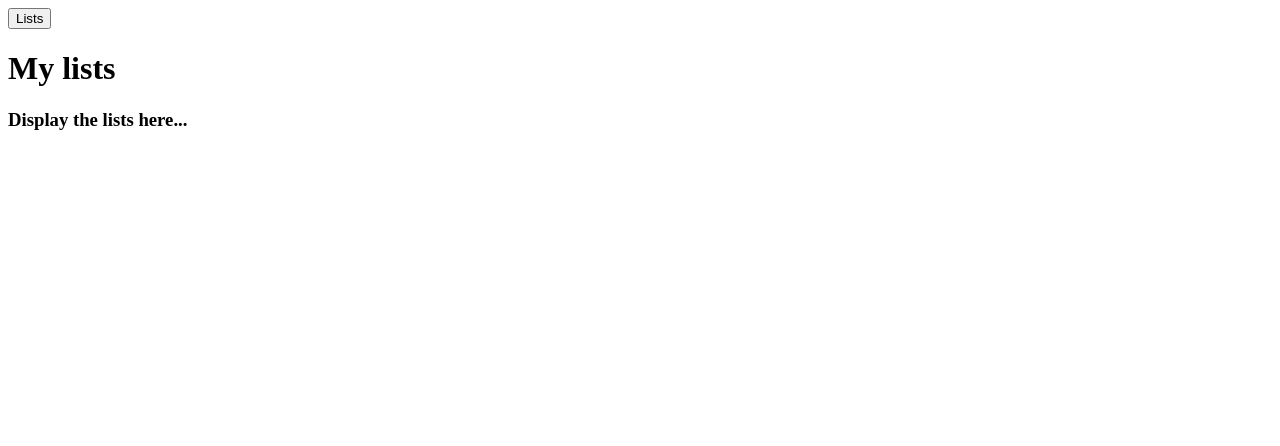
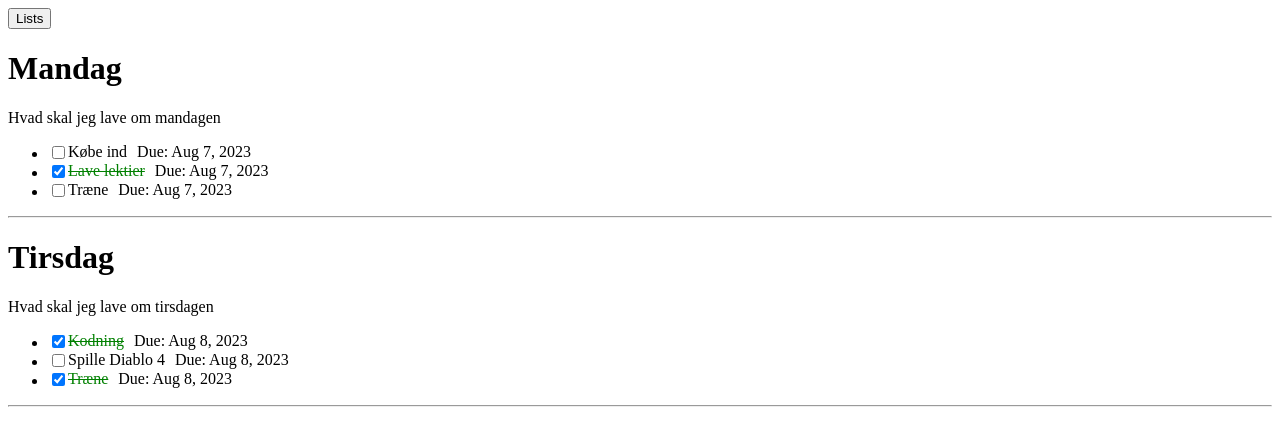
Before and after one commit to HELLO-ITS-REAPER/AngularToDoList, an Angular app: page /Lists in a window 1280 px wide. Shown: the top 446 px of the page. Built offline with nearby package versions, Linux system fonts and the light colour scheme.

Commit message:
Interface, methods, display, checkbox completed

```diff
--- a/src/app/app.module.ts
+++ b/src/app/app.module.ts
@@ -5,6 +5,7 @@ import { AppComponent } from './app.component';
 import { HeaderComponent } from './header/header.component';
 import { AppRoutingModule } from './app-routing.module';
 import { ListsComponent } from './lists/lists.component';
+import { FormsModule } from '@angular/forms';
 
 @NgModule({
   declarations: [
@@ -14,7 +15,8 @@ import { ListsComponent } from './lists/lists.component';
   ],
   imports: [
     BrowserModule,
-    AppRoutingModule
+    AppRoutingModule,
+    FormsModule
   ],
   providers: [],
   bootstrap: [AppComponent]
--- a/src/app/lists/lists.component.css
+++ b/src/app/lists/lists.component.css
@@ -0,0 +1,15 @@
+/* task-list.component.css */
+.completed-task {
+    text-decoration: line-through;
+    color: green;
+  }
+
+/* Adjust spacing between task description and due date */
+ul li label {
+  display: flex;
+  align-items: center;
+}
+
+ul li span {
+  margin-right: 10px; /* Add spacing between task description and checkbox */
+}
--- a/src/app/lists/lists.component.html
+++ b/src/app/lists/lists.component.html
@@ -1,2 +1,14 @@
-<h1>{{title}}</h1>
-<h3>Display the lists here...</h3>
+<div *ngFor="let taskList of taskLists">
+    <h1>{{ taskList.title }}</h1>
+    <p>{{ taskList.description }}</p>
+    <ul>
+        <li *ngFor="let task of taskList.tasks">
+            <label>
+                <input type="checkbox" [(ngModel)]="task.completed" />
+                <span [ngClass]="{'completed-task': task.completed}">{{ task.description }}</span>
+                <span class="due-date" *ngIf="task.dueDate">Due: {{ task.dueDate | date }}</span>
+            </label>
+        </li>
+    </ul>
+    <hr>
+</div>
--- a/src/app/lists/lists.component.ts
+++ b/src/app/lists/lists.component.ts
@@ -1,5 +1,8 @@
-import { Component } from '@angular/core';
+import { Component, OnInit } from '@angular/core';
 import { Title } from '@angular/platform-browser';
+import { LISTS } from '../taskList';
+import { TaskListService } from '../task-list.service';
+import { TaskList } from '../taskList';
 
 @Component({
   selector: 'app-lists',
@@ -7,5 +10,11 @@ import { Title } from '@angular/platform-browser';
   styleUrls: ['./lists.component.css']
 })
 export class ListsComponent {
+  taskLists: TaskList[] = [];
+
+  constructor(private taskListService: TaskListService) { }
+  ngOnInit(): void {
+    this.taskLists = this.taskListService.getAllTaskLists();
+  }
   title = 'My lists';
 }
--- /dev/null
+++ b/src/app/task-list.service.ts
@@ -0,0 +1,57 @@
+import { Injectable } from '@angular/core';
+import { Task, TaskList } from './taskList';
+import { LISTS } from './taskList';
+
+@Injectable({
+  providedIn: 'root'
+})
+export class TaskListService {
+  private taskLists: TaskList[] = [];
+  constructor() { }
+
+  getAllTaskLists(): TaskList[] {
+    return LISTS;
+  }
+
+  addTaskList(newTaskList: TaskList): void {
+    this.taskLists.push(newTaskList);
+  }
+
+  updateTaskList(updatedTaskList: TaskList): void {
+    const taskListIndex = this.taskLists.findIndex((taskList) => taskList.id === updatedTaskList.id);
+    if (taskListIndex !== -1) {
+      this.taskLists[taskListIndex] = updatedTaskList;
+    }
+  }
+
+  updateTask(taskListId: number, updatedTask: Task): void {
+    const taskList = this.taskLists.find((taskList) => taskList.id === taskListId);
+    if (taskList) {
+      const taskIndex = taskList.tasks.findIndex((task) => task.id === updatedTask.id);
+      if (taskIndex !== -1) {
+        taskList.tasks[taskIndex] = updatedTask;
+      }
+    }
+  }
+
+  deleteTaskList(taskListId: number): void {
+    this.taskLists = this.taskLists.filter((taskList) => taskList.id !== taskListId);
+  }
+
+  delteTask(taskListId: number, taskId: number): void {
+    const taskListIndex = this.taskLists.findIndex((taskList) => taskList.id === taskListId);
+    if (taskListIndex !== -1) {
+      const taskIndex = this.taskLists[taskListIndex].tasks.findIndex((task) => task.id === taskId);
+      if (taskIndex !== -1) {
+        this.taskLists[taskListIndex].tasks.splice(taskIndex, 1);
+      }
+    }
+  }
+
+  addTaskToList(taskListId: number, newTask: Task): void {
+    const taskList = this.taskLists.find((taskList) => taskList.id === taskListId);
+    if (taskList) {
+      taskList.tasks.push(newTask);
+    }
+  }
+}
--- /dev/null
+++ b/src/app/taskList.ts
@@ -0,0 +1,84 @@
+export interface TaskList {
+    id: number;
+    title: string;
+    description: string;
+    dueDate: Date;
+    priority: Priority;
+    completed: boolean;
+    tasks: Task[];
+}
+
+enum Priority {
+    low,
+    medium,
+    high
+}
+
+export interface Task {
+    id: number;
+    description: string;
+    dueDate?: Date;
+    completed: boolean;
+}
+
+// Assuming you already have the TaskList and Priority interfaces defined in your code
+
+export const LISTS: TaskList[] = [
+    {
+        id: 1,
+        title: 'Mandag',
+        description: 'Hvad skal jeg lave om mandagen',
+        dueDate: new Date('2023-08-07'), // Make sure to use the correct date format (YYYY-MM-DD)
+        priority: Priority.low,
+        completed: false,
+        tasks: [
+            {
+                id: 1,
+                description: 'Købe ind',
+                dueDate: new Date('2023-08-07'),
+                completed: false,
+            },
+            {
+                id: 2,
+                description: 'Lave lektier',
+                dueDate: new Date('2023-08-07'),
+                completed: true,
+            },
+            {
+                id: 3,
+                description: 'Træne',
+                dueDate: new Date('2023-08-07'),
+                completed: false,
+            },
+        ],
+    },
+    {
+        id: 1,
+        title: 'Tirsdag',
+        description: 'Hvad skal jeg lave om tirsdagen',
+        dueDate: new Date('2023-08-08'), // Make sure to use the correct date format (YYYY-MM-DD)
+        priority: Priority.low,
+        completed: false,
+        tasks: [
+            {
+                id: 1,
+                description: 'Kodning',
+                dueDate: new Date('2023-08-08'),
+                completed: true,
+            },
+            {
+                id: 2,
+                description: 'Spille Diablo 4',
+                dueDate: new Date('2023-08-08'),
+                completed: false,
+            },
+            {
+                id: 3,
+                description: 'Træne',
+                dueDate: new Date('2023-08-08'),
+                completed: true,
+            },
+        ],
+    },
+    // You can add more task lists here
+];
```
Also changed, not shown: 1 other file (tests, documents, lock files or other folders).
